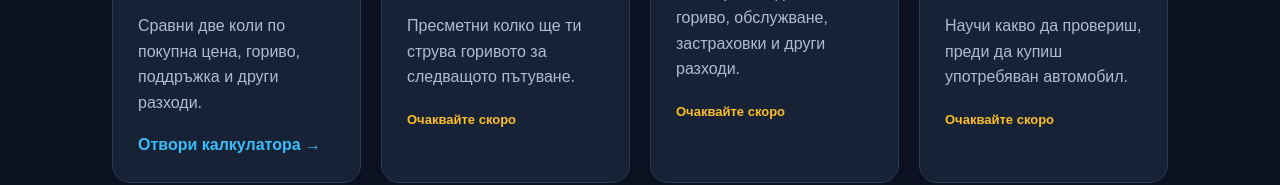
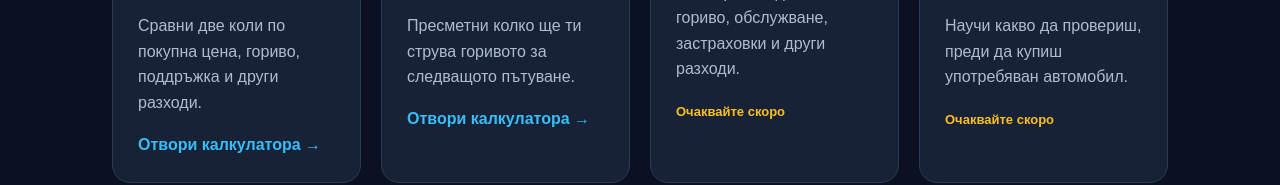
Before and after one commit to zlatiiliiski-pixel/StruvaLiSi-Web, a plain HTML site: page index.html in a window 1280 px wide. Shown: the part 646-831 px from the top of the page. Drawn offline with Linux system fonts and the light colour scheme.

Commit message:
Update index.html

```diff
--- a/index.html
+++ b/index.html
@@ -65,7 +65,7 @@
           <div class="emoji">⛽</div>
           <h3>Разход за пътуване</h3>
           <p>Пресметни колко ще ти струва горивото за следващото пътуване.</p>
-          <span class="soon">Очаквайте скоро</span>
+          <a href="gorivo.html">Отвори калкулатора →</a>
         </article>
         <article class="card">
           <div class="emoji">💶</div>
```
